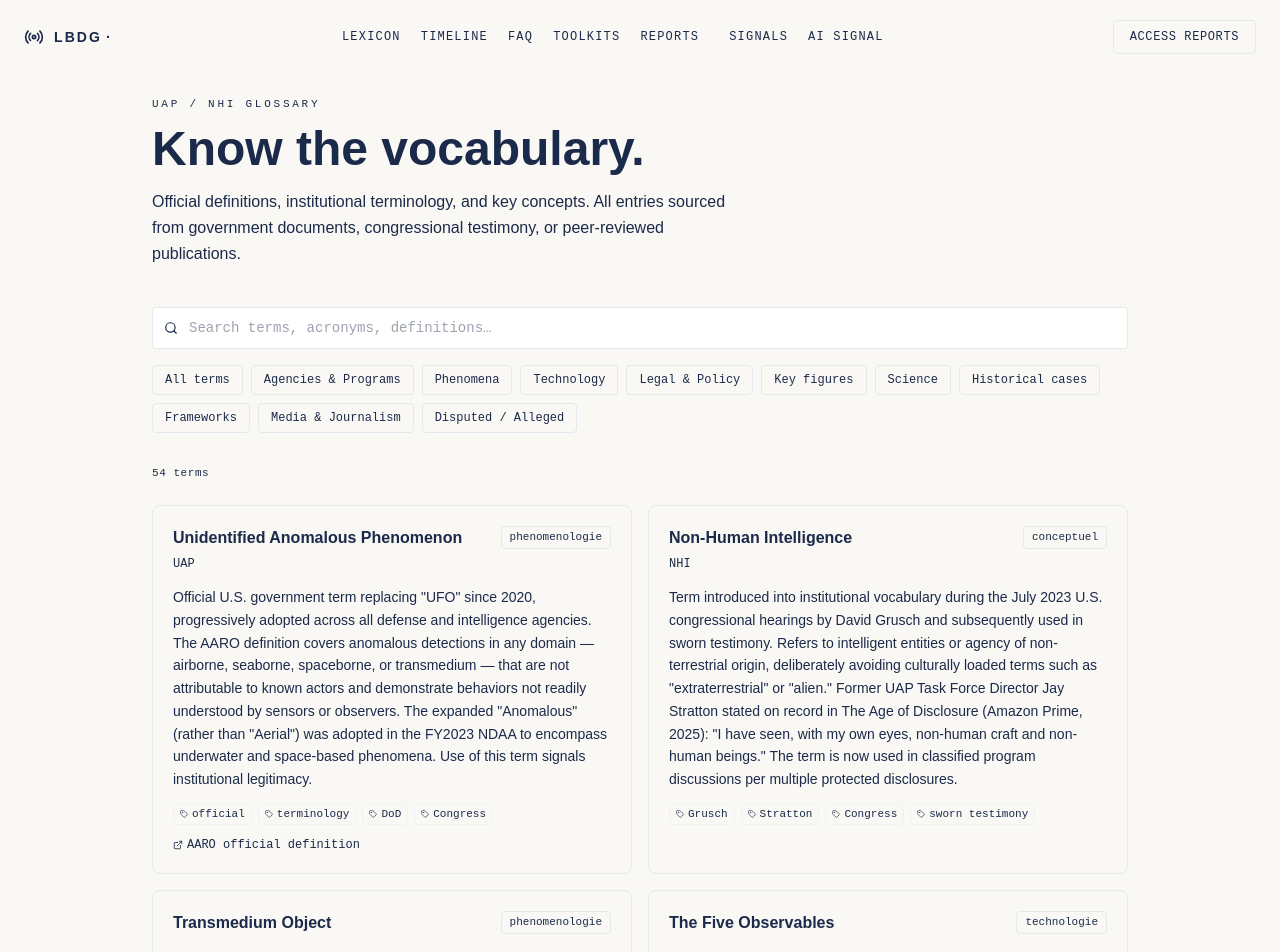
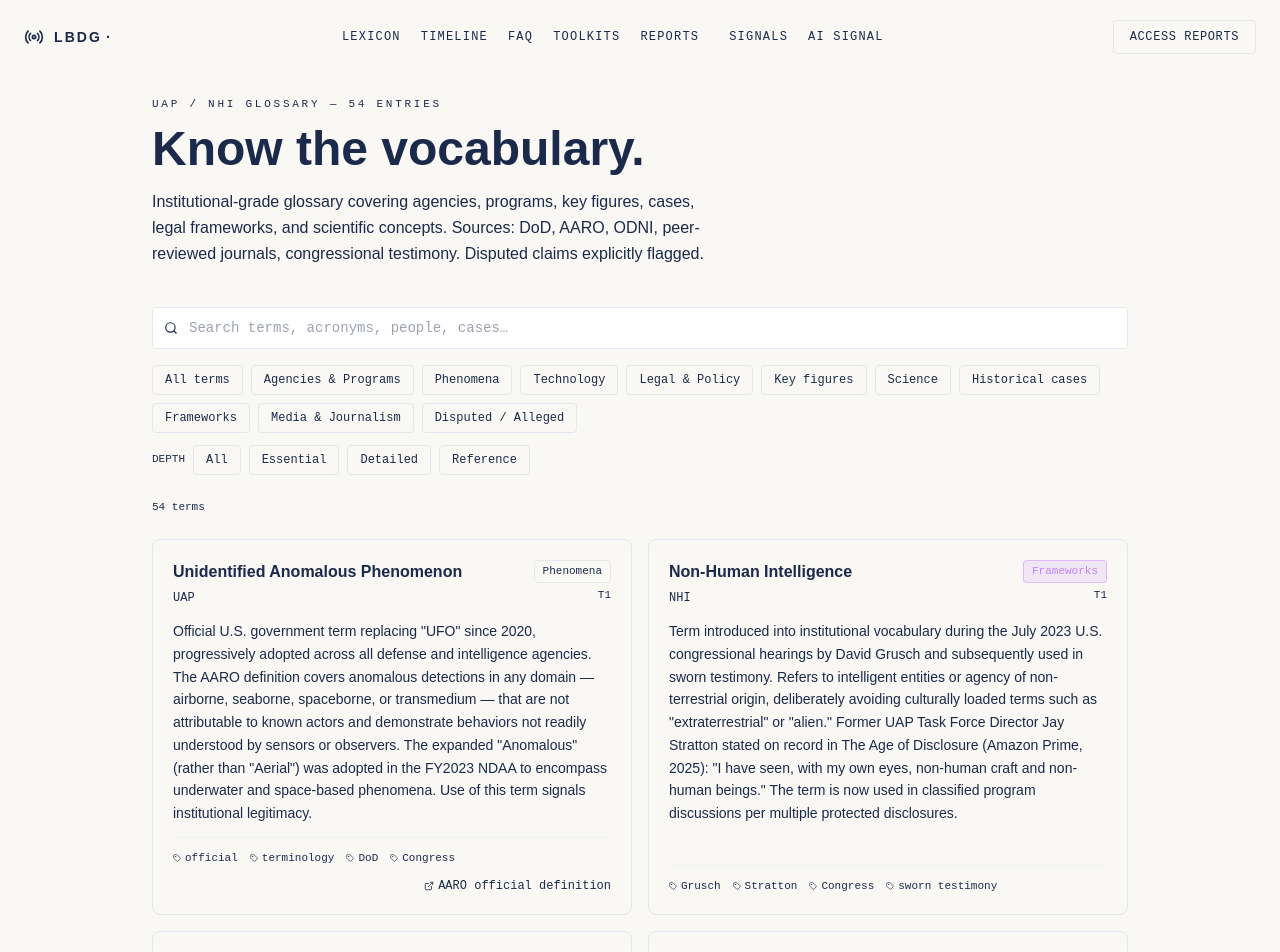
Before and after one commit to lbdgGit/DisclosureHub, a Next.js app in the folder disclosure-hub-starter/: page /lexique in a window 1280 px wide. Shown: the top 952 px of the page. Built offline with nearby package versions, Linux system fonts and the light colour scheme; a web font is replaced by a local one.

Commit message:
Update page.tsx

```diff
--- a/disclosure-hub-starter/app/lexique/page.tsx
+++ b/disclosure-hub-starter/app/lexique/page.tsx
@@ -1,7 +1,7 @@
 'use client';
 
 import { useState, useMemo } from 'react';
-import { Search, ExternalLink, Tag } from 'lucide-react';
+import { Search, ExternalLink, Tag, AlertTriangle } from 'lucide-react';
 import { LEXIQUE, CATEGORIES } from '@/data/lexique';
 import { cn } from '@/lib/utils';
 
@@ -11,148 +11,169 @@ const CATEGORY_COLORS: Record<string, string> = {
   technologie:    'bg-verified/10 text-verified border-verified/30',
   juridique:      'bg-classified/10 text-classified border-classified/30',
   personnel:      'bg-redacted/10 text-redacted border-redacted/30',
+  scientifique:   'bg-green-500/10 text-green-400 border-green-500/30',
+  historique:     'bg-amber-500/10 text-amber-400 border-amber-500/30',
+  conceptuel:     'bg-purple-500/10 text-purple-400 border-purple-500/30',
+  media:          'bg-blue-500/10 text-blue-400 border-blue-500/30',
+  conteste:       'bg-red-500/10 text-red-400 border-red-500/30',
+};
+
+const CATEGORY_LABELS: Record<string, string> = {
+  institutionnel: 'Agencies & Programs',
+  phenomenologie: 'Phenomena',
+  technologie:    'Technology',
+  juridique:      'Legal & Policy',
+  personnel:      'Key figures',
+  scientifique:   'Science',
+  historique:     'Historical cases',
+  conceptuel:     'Frameworks',
+  media:          'Media',
+  conteste:       'Disputed / Alleged',
 };
 
 export default function GlossaryPage() {
   const [search, setSearch]       = useState('');
   const [categorie, setCategorie] = useState<string>('all');
+  const [tierFilter, setTierFilter] = useState<string>('all');
 
-  const filtered = useMemo(() => {
-    return LEXIQUE.filter((entry) => {
-      const matchCat = categorie === 'all' || entry.categorie === categorie;
-      const q        = search.toLowerCase();
-      const matchQ   =
-        !q ||
+  const filtered = useMemo(() =>
+    LEXIQUE.filter((entry) => {
+      const matchCat  = categorie === 'all' || entry.categorie === categorie;
+      const matchTier = tierFilter === 'all' || String(entry.tier) === tierFilter;
+      const q = search.toLowerCase();
+      const matchQ = !q ||
         entry.terme.toLowerCase().includes(q) ||
         (entry.acronyme?.toLowerCase().includes(q) ?? false) ||
         entry.definition.toLowerCase().includes(q) ||
-        (entry.tags?.some((t) => t.toLowerCase().includes(q)) ?? false);
-      return matchCat && matchQ;
-    });
-  }, [search, categorie]);
+        (entry.tags?.some(t => t.toLowerCase().includes(q)) ?? false);
+      return matchCat && matchTier && matchQ;
+    }),
+    [search, categorie, tierFilter]
+  );
 
   return (
     <div className="max-w-5xl mx-auto px-4 sm:px-6 pt-24 pb-20">
+
       {/* Header */}
       <div className="mb-10">
-        <span
-          className="text-2xs font-mono text-muted tracking-[0.25em] uppercase block mb-3"
-          style={{ fontFamily: 'JetBrains Mono, monospace' }}
-        >
-          UAP / NHI Glossary
+        <span className="text-2xs font-mono text-muted tracking-[0.25em] uppercase block mb-3"
+              style={{ fontFamily: 'JetBrains Mono, monospace' }}>
+          UAP / NHI Glossary — {LEXIQUE.length} entries
         </span>
-        <h1
-          className="font-display text-3xl sm:text-5xl font-800 text-bright mb-4"
-          style={{ fontFamily: 'Syne, sans-serif', fontWeight: 800 }}
-        >
+        <h1 className="font-display text-3xl sm:text-5xl font-800 text-bright mb-4"
+            style={{ fontFamily: 'Syne, sans-serif', fontWeight: 800 }}>
           Know the vocabulary.
         </h1>
         <p className="text-body/80 max-w-xl leading-relaxed" style={{ fontFamily: 'Syne, sans-serif' }}>
-          Official definitions, institutional terminology, and key concepts. All entries sourced from government documents, congressional testimony, or peer-reviewed publications.
+          Institutional-grade glossary covering agencies, programs, key figures, cases, legal frameworks, and scientific concepts. Sources: DoD, AARO, ODNI, peer-reviewed journals, congressional testimony. Disputed claims explicitly flagged.
         </p>
       </div>
 
-      {/* Search + filters */}
-      <div className="flex flex-col gap-4 mb-8">
-        <div className="relative">
+      {/* Search */}
+      <div className="relative mb-4">
         <Search size={14} className="absolute left-3 top-1/2 -translate-y-1/2 text-muted" />
         <input
           type="text"
           value={search}
-            onChange={(e) => setSearch(e.target.value)}
-            placeholder="Search terms, acronyms, definitions…"
+          onChange={e => setSearch(e.target.value)}
+          placeholder="Search terms, acronyms, people, cases…"
           className="w-full pl-9 pr-4 py-2.5 rounded border border-border bg-surface text-bright text-sm placeholder:text-muted/50 focus:outline-none focus:border-signal/40 transition-colors"
           style={{ fontFamily: 'JetBrains Mono, monospace' }}
         />
       </div>
+
+      {/* Filters */}
+      <div className="flex flex-col gap-3 mb-6">
         <div className="flex flex-wrap gap-2">
-          {CATEGORIES.map((cat) => (
-            <button
-              key={cat.id}
-              onClick={() => setCategorie(cat.id)}
-              className={cn(
-                'px-3 py-1.5 rounded text-xs font-mono border transition-all',
-                categorie === cat.id
-                  ? 'bg-signal/15 text-signal border-signal/40'
-                  : 'text-muted border-border hover:text-bright',
-              )}
-              style={{ fontFamily: 'JetBrains Mono, monospace' }}
-            >
+          {CATEGORIES.map(cat => (
+            <button key={cat.id} onClick={() => setCategorie(cat.id)}
+              className={cn('px-3 py-1.5 rounded text-xs font-mono border transition-all',
+                categorie === cat.id ? 'bg-signal/15 text-signal border-signal/40' : 'text-muted border-border hover:text-bright')}
+              style={{ fontFamily: 'JetBrains Mono, monospace' }}>
               {cat.label}
+            </button>
+          ))}
+        </div>
+        <div className="flex gap-2">
+          <span className="text-2xs font-mono text-muted self-center" style={{ fontFamily: 'JetBrains Mono, monospace' }}>DEPTH</span>
+          {[{v:'all',l:'All'},{v:'1',l:'Essential'},{v:'2',l:'Detailed'},{v:'3',l:'Reference'}].map(({v,l}) => (
+            <button key={v} onClick={() => setTierFilter(v)}
+              className={cn('px-3 py-1.5 rounded text-xs font-mono border transition-all',
+                tierFilter === v ? 'bg-cold/15 text-cold border-cold/40' : 'text-muted border-border hover:text-bright')}
+              style={{ fontFamily: 'JetBrains Mono, monospace' }}>
+              {l}
             </button>
           ))}
         </div>
       </div>
 
-      <p className="text-2xs font-mono text-muted/60 mb-6 tracking-wider" style={{ fontFamily: 'JetBrains Mono, monospace' }}>
+      <p className="text-2xs font-mono text-muted/60 mb-6" style={{ fontFamily: 'JetBrains Mono, monospace' }}>
         {filtered.length} term{filtered.length !== 1 ? 's' : ''}
       </p>
 
-      {/* Entries grid */}
+      {/* Entries */}
       {filtered.length === 0 ? (
         <div className="text-center py-16 text-muted" style={{ fontFamily: 'JetBrains Mono, monospace' }}>
           <p className="text-sm">No terms match your search.</p>
         </div>
       ) : (
         <div className="grid grid-cols-1 md:grid-cols-2 gap-4">
-          {filtered.map((entry) => (
-            <div
-              key={entry.id}
-              className="p-5 rounded-lg border border-border bg-surface/40 hover:bg-surface hover:border-border/80 transition-all"
-            >
+          {filtered.map(entry => (
+            <div key={entry.id}
+              className="flex flex-col p-5 rounded-lg border border-border bg-surface/40 hover:bg-surface hover:border-border/80 transition-all">
+
+              {/* Disputed banner */}
+              {entry.isDisputed && (
+                <div className="flex items-start gap-2 mb-3 px-3 py-2 rounded bg-red-500/10 border border-red-500/20">
+                  <AlertTriangle size={11} className="text-red-400 mt-0.5 shrink-0" />
+                  <p className="text-2xs font-mono text-red-400 leading-relaxed" style={{ fontFamily: 'JetBrains Mono, monospace' }}>
+                    {entry.disputedNote}
+                  </p>
+                </div>
+              )}
+
+              {/* Title row */}
               <div className="flex items-start justify-between gap-3 mb-3">
-                <div>
-                  <h3
-                    className="font-display text-base font-700 text-bright"
-                    style={{ fontFamily: 'Syne, sans-serif', fontWeight: 700 }}
-                  >
+                <div className="flex-1">
+                  <h3 className="font-display text-base font-700 text-bright"
+                      style={{ fontFamily: 'Syne, sans-serif', fontWeight: 700 }}>
                     {entry.terme}
                   </h3>
                   {entry.acronyme && (
-                    <span
-                      className="text-xs font-mono text-signal"
-                      style={{ fontFamily: 'JetBrains Mono, monospace' }}
-                    >
+                    <span className="text-xs font-mono text-signal" style={{ fontFamily: 'JetBrains Mono, monospace' }}>
                       {entry.acronyme}
                     </span>
                   )}
                 </div>
-                <span
-                  className={cn('px-2 py-0.5 rounded text-2xs font-mono border shrink-0', CATEGORY_COLORS[entry.categorie])}
-                  style={{ fontFamily: 'JetBrains Mono, monospace' }}
-                >
-                  {entry.categorie}
+                <div className="flex flex-col items-end gap-1 shrink-0">
+                  <span className={cn('px-2 py-0.5 rounded text-2xs font-mono border', CATEGORY_COLORS[entry.categorie] ?? 'text-muted border-muted/20')}
+                        style={{ fontFamily: 'JetBrains Mono, monospace' }}>
+                    {CATEGORY_LABELS[entry.categorie] ?? entry.categorie}
+                  </span>
+                  <span className="text-2xs font-mono text-muted/40" style={{ fontFamily: 'JetBrains Mono, monospace' }}>
+                    T{entry.tier}
                   </span>
                 </div>
+              </div>
 
-              <p className="text-sm text-body/80 leading-relaxed mb-3" style={{ fontFamily: 'Syne, sans-serif' }}>
+              {/* Definition */}
+              <p className="text-sm text-body/80 leading-relaxed mb-3 flex-1" style={{ fontFamily: 'Syne, sans-serif' }}>
                 {entry.definition}
               </p>
 
-              <div className="flex flex-wrap items-center gap-3 mt-auto">
-                {entry.tags && entry.tags.length > 0 && (
-                  <div className="flex flex-wrap gap-1.5">
-                    {entry.tags.map((tag) => (
-                      <span
-                        key={tag}
-                        className="flex items-center gap-1 px-1.5 py-0.5 rounded text-2xs font-mono text-muted/60 bg-panel border border-border/40"
-                        style={{ fontFamily: 'JetBrains Mono, monospace' }}
-                      >
+              {/* Footer */}
+              <div className="flex flex-wrap items-center gap-3 mt-auto pt-3 border-t border-border/40">
+                {entry.tags?.slice(0,4).map(tag => (
+                  <span key={tag} className="flex items-center gap-1 text-2xs font-mono text-muted/60"
+                        style={{ fontFamily: 'JetBrains Mono, monospace' }}>
                     <Tag size={8} />
                     {tag}
                   </span>
                 ))}
-                  </div>
-                )}
-                {entry.sources?.map((src) => (
-                  <a
-                    key={src.url}
-                    href={src.url}
-                    target="_blank"
-                    rel="noopener noreferrer"
-                    className="inline-flex items-center gap-1 text-xs font-mono text-signal hover:text-signal/80 transition-colors"
-                    style={{ fontFamily: 'JetBrains Mono, monospace' }}
-                  >
+                {entry.sources?.map(src => (
+                  <a key={src.url} href={src.url} target="_blank" rel="noopener noreferrer"
+                     className="inline-flex items-center gap-1 text-xs font-mono text-signal hover:text-signal/80 transition-colors ml-auto"
+                     style={{ fontFamily: 'JetBrains Mono, monospace' }}>
                     <ExternalLink size={10} />
                     {src.label}
                   </a>
```
Lines whose indentation alone changed are shown as unchanged.
